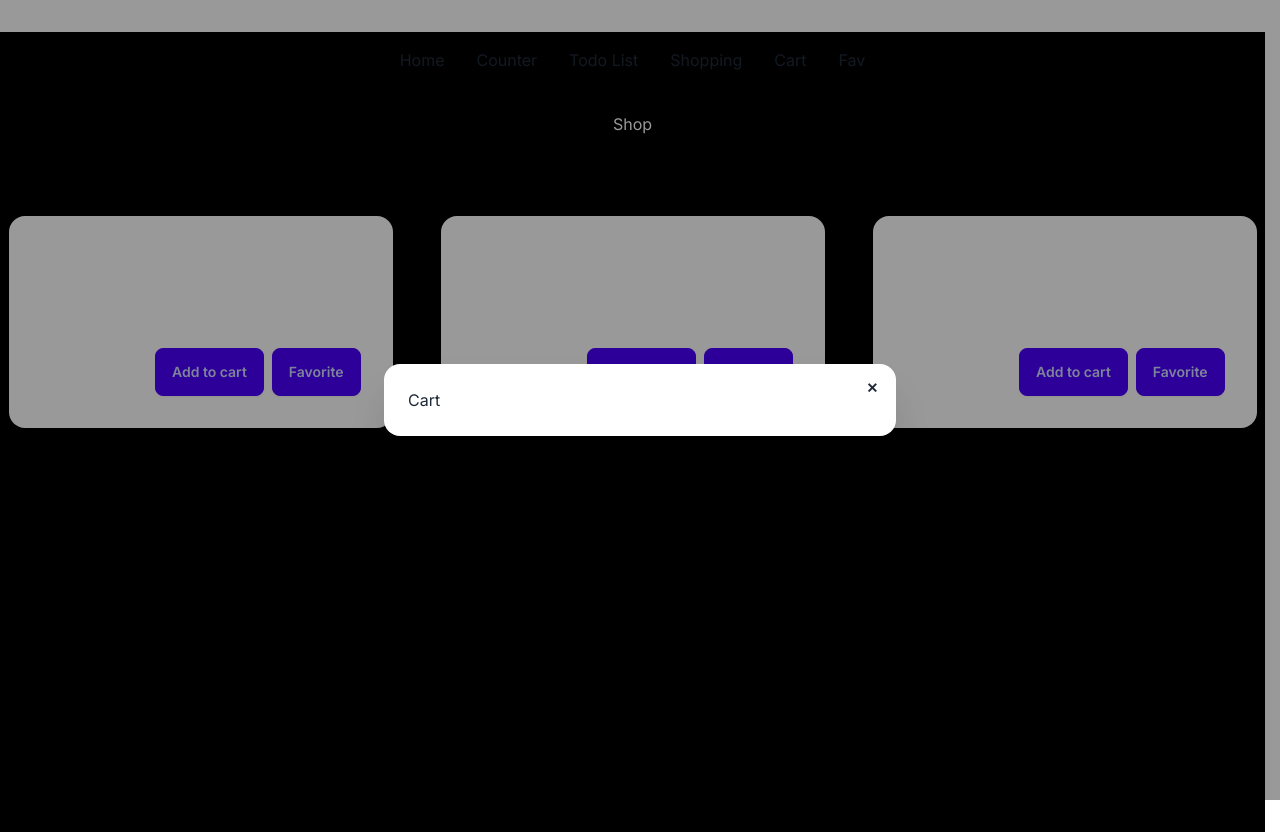
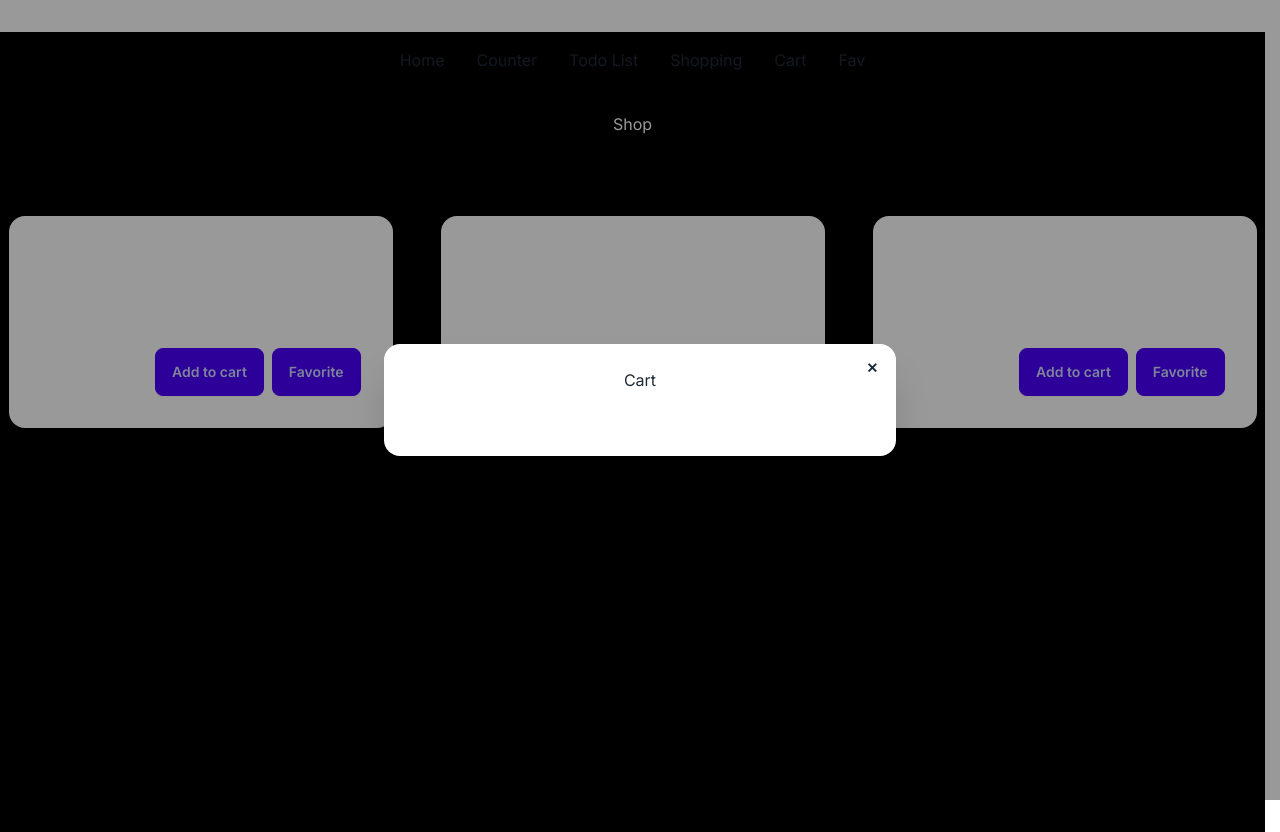
Before and after one commit to Saedddd/ThreeProjectsRTK, a Next.js app: page /shop in a window 1280 px wide. Both pictures are taken after a click on the button "Cart". Built offline with nearby package versions, Linux system fonts and the light colour scheme; data requests are answered from the project's data file.

Commit message:
Add func cart

```diff
--- a/src/entities/CardItem/types/index.ts
+++ b/src/entities/CardItem/types/index.ts
@@ -2,7 +2,7 @@ import { StaticImageData } from "next/image";
 
 export default interface ICardItem {
   id: string;
-  img: string | StaticImageData;
+  img?: string | StaticImageData;
   title: string;
   price: number;
   desc: string;
--- a/src/entities/ItemCart/ui/ItemCart.tsx
+++ b/src/entities/ItemCart/ui/ItemCart.tsx
@@ -6,9 +6,7 @@ import ICardItem from "@/entities/CardItem/types";
 const ItemCart = ({ img, title, id, desc, price }: ICardItem) => {
   return (
     <div className="card w-96 bg-base-100 shadow-xl image-full">
-      <figure>
-        <Image src={img} alt="Shoes" />
-      </figure>
+      <figure></figure>
       <div className="card-body">
         <h2 className="card-title">{title}</h2>
         <p>{desc}</p>
--- a/src/widgets/Header/ui/Header.tsx
+++ b/src/widgets/Header/ui/Header.tsx
@@ -1,5 +1,7 @@
 "use client";
 
+import ItemCart from "@/entities/ItemCart";
+import { useAppSelector } from "@/shared/hook/hook";
 import Button from "@/shared/ui/Button";
 import Modal from "@/shared/ui/Modal";
 import Link from "next/link";
@@ -8,6 +10,9 @@ import React, { useState } from "react";
 const Header = () => {
   const [isOpenCart, setIsOpenCart] = useState<boolean>(false);
   const [isOpenFav, setIsOpenFav] = useState<boolean>(false);
+
+  const cards = useAppSelector((state) => state.cart.card);
+
   return (
     <div className="w-[70%] mx-auto">
       <ul className="absolute right-0 left-0 top-[3rem] flex items-center justify-center gap-[2rem]">
@@ -29,9 +34,19 @@ const Header = () => {
         </Button>
         <Modal isOpen={isOpenCart} onClose={() => setIsOpenCart(false)}>
           <div className="modal-actions">
-            <div className="">
-              <h1>Cart</h1>
-              <div className="flex flex-col"></div>
+            <div className="text-center">
+              <h1 className="mb-10">Cart</h1>
+              <div className="flex flex-wrap gap-4 justify-center">
+                {cards.map((item) => (
+                  <ItemCart
+                    key={item.id}
+                    id={item.id}
+                    title={item.title}
+                    desc={item.desc}
+                    price={item.price}
+                  />
+                ))}
+              </div>
             </div>
           </div>
         </Modal>
```
